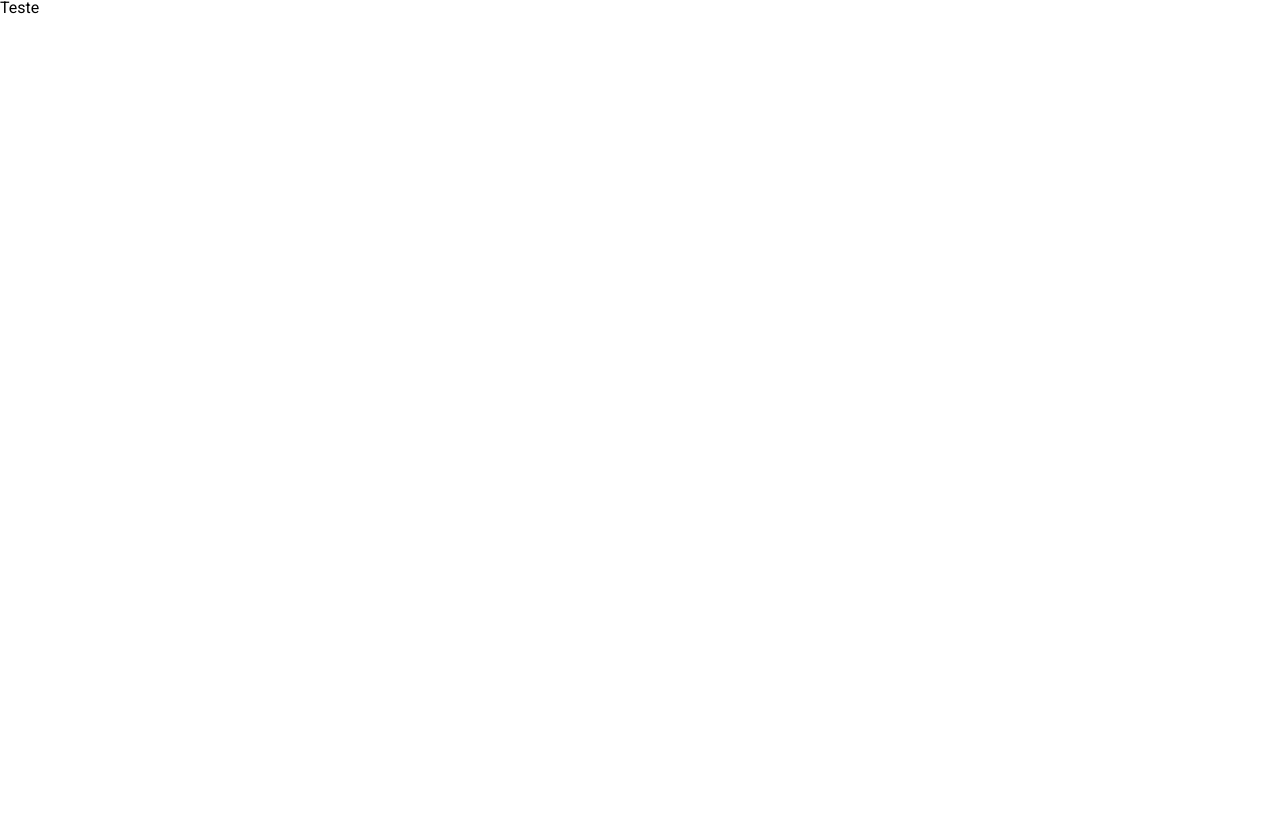
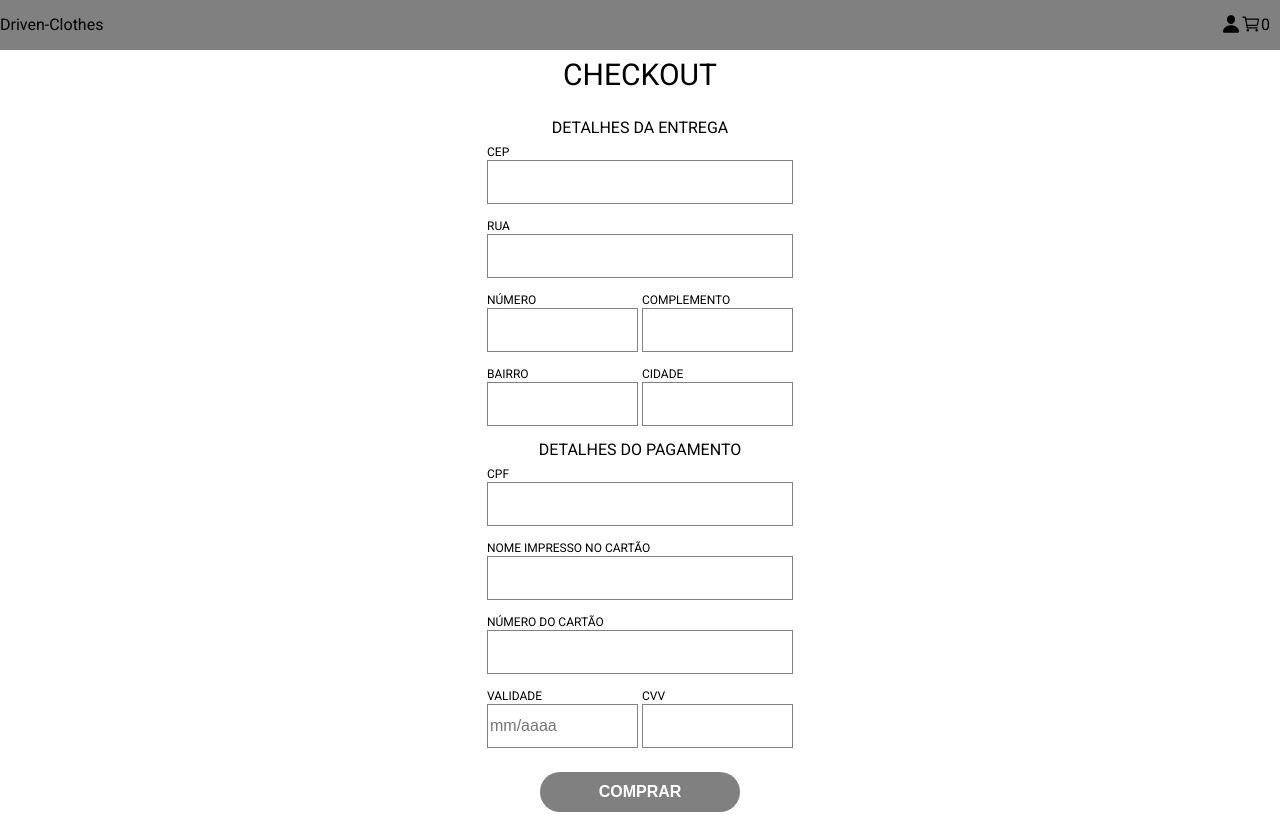
Before and after one commit to maricrestani/projeto15-drivenClothes-front, a React (Create React App) app: page /checkout in a window 1280 px wide. Before the commit the page ends 800 px from the top, so only its background shows below. Built offline with nearby package versions, Linux system fonts and the light colour scheme.

Commit message:
feat: checkout layout

```diff
--- a/src/Checkout.js
+++ b/src/Checkout.js
@@ -1,5 +1,261 @@
-export default function Checkout(){
-    return(
-        <><h1>Teste</h1></>
-    )
+import styled from "styled-components";
+import { useState } from "react";
+import Header from "./Header";
+
+export default function Checkout() {
+  const [purchase, setPurchase] = useState({
+    name: "",
+    email: "",
+    adress: {
+      cep: "",
+      street: "",
+      num: "",
+      compl: "",
+      neighborhood: "",
+      city: "",
+    },
+    payment: { numCard: "", nameCard: "", CVV: "", cpf: "", valCard: "" },
+  });
+
+  function handleForm(e) {
+    const { name, value } = e.target;
+    setPurchase({ ...purchase, [name]: value });
+  }
+
+  function registerPurchase() {
+    alert("compra registrda");
+  }
+
+  return (
+    <>
+      <Header />
+      <CheckoutContainer>
+        <h1>CHECKOUT</h1>
+        <FormContainer>
+          <h2>DETALHES DA ENTREGA</h2>
+          <form onSubmit={registerPurchase}>
+            <FormItem>
+              <label>CEP</label>
+              <input
+                required
+                name="cep"
+                value={purchase.adress.cep}
+                placeholder=""
+                type="text"
+                onChange={handleForm}
+              />
+            </FormItem>
+            <FormItem>
+              <label>RUA</label>
+              <input
+                required
+                name="street"
+                value={purchase.adress.street}
+                placeholder=""
+                type="text"
+                onChange={handleForm}
+              />
+            </FormItem>
+            <AlignDiv>
+              <FormItem2>
+                <label>NÚMERO</label>
+                <input
+                  required
+                  name="num"
+                  value={purchase.adress.num}
+                  placeholder=""
+                  type="number"
+                  onChange={handleForm}
+                />
+              </FormItem2>
+              <FormItem2>
+                <label>COMPLEMENTO</label>
+                <input
+                  required
+                  name="compl"
+                  value={purchase.adress.compl}
+                  placeholder=""
+                  type="number"
+                  onChange={handleForm}
+                />
+              </FormItem2>
+            </AlignDiv>
+            <AlignDiv>
+              <FormItem2>
+                <label>BAIRRO</label>
+                <input
+                  required
+                  name="neighborhood"
+                  value={purchase.adress.neighborhood}
+                  placeholder=""
+                  type="text"
+                  onChange={handleForm}
+                />
+              </FormItem2>
+              <FormItem2>
+                <label>CIDADE</label>
+                <input
+                  required
+                  name="city"
+                  value={purchase.adress.city}
+                  placeholder=""
+                  type="text"
+                  onChange={handleForm}
+                />
+              </FormItem2>
+            </AlignDiv>
+          </form>
+        </FormContainer>
+        <FormContainer>
+          <h2>DETALHES DO PAGAMENTO</h2>
+          <form>
+            <FormItem>
+              <label>CPF</label>
+              <input
+                required
+                name="cpf"
+                value={purchase.payment.cpf}
+                placeholder=""
+                type="number"
+                onChange={handleForm}
+              />
+            </FormItem>
+            <FormItem>
+              <label>NOME IMPRESSO NO CARTÃO</label>
+              <input
+                required
+                name="nameCard"
+                value={purchase.payment.nameCard}
+                placeholder=""
+                type="text"
+                onChange={handleForm}
+              />
+            </FormItem>
+            <FormItem>
+              <label>NÚMERO DO CARTÃO</label>
+              <input
+                required
+                name="numCard"
+                value={purchase.payment.numCard}
+                placeholder=""
+                type="number"
+                onChange={handleForm}
+              />
+            </FormItem>
+            <AlignDiv>
+              <FormItem2>
+                <label>VALIDADE</label>
+                <input
+                  required
+                  name="valCard"
+                  value={purchase.payment.valCard}
+                  placeholder="mm/aaaa"
+                  type="text"
+                  onChange={handleForm}
+                />
+              </FormItem2>
+              <FormItem2>
+                <label>CVV</label>
+                <input
+                  required
+                  name="CVV"
+                  value={purchase.payment.CVV}
+                  placeholder=""
+                  type="text"
+                  onChange={handleForm}
+                />
+              </FormItem2>
+            </AlignDiv>
+          </form>
+        </FormContainer>
+        <button type="submit">COMPRAR</button>
+      </CheckoutContainer>
+    </>
+  );
 }
+
+const AlignDiv = styled.div`
+  display: flex;
+  justify-content: space-between;
+`;
+
+const CheckoutContainer = styled.div`
+  width: 100%;
+  margin-top: 60px;
+  display: flex;
+  flex-direction: column;
+  align-items: center;
+
+  h1 {
+    font-size: 30px;
+    margin-bottom: 30px;
+  }
+
+  h2 {
+    font-size: 16px;
+    margin-bottom: 10px;
+  }
+
+  form {
+    display: flex;
+    flex-direction: column;
+  }
+  button {
+    font-size: 16px;
+    display: flex;
+    align-items: center;
+    justify-content: center;
+    font-weight: 700;
+    margin-top: 8px;
+    margin-bottom: 24px;
+    width: 200px;
+    height: 40px;
+    border-radius: 40px;
+    border: 0px;
+    background-color: grey;
+    color: #ffffff;
+    cursor: pointer;
+  }
+`;
+
+const FormContainer = styled.div`
+  display: flex;
+  flex-direction: column;
+  align-items: center;
+`;
+
+const FormItem = styled.div`
+  display: flex;
+  flex-direction: column;
+
+  label {
+    font-size: 12px;
+    margin-bottom: 2px;
+  }
+
+  input {
+    font-size: 16px;
+    margin-bottom: 16px;
+    width: 300px;
+    height: 40px;
+    border: 1px solid grey;
+  }
+`;
+
+const FormItem2 = styled.div`
+  display: flex;
+  flex-direction: column;
+
+  label {
+    font-size: 12px;
+    margin-bottom: 2px;
+  }
+
+  input {
+    font-size: 16px;
+    margin-bottom: 16px;
+    width: 145px;
+    height: 40px;
+    border: 1px solid grey;
+  }
+`;
```
